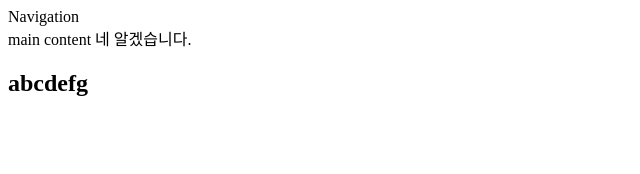
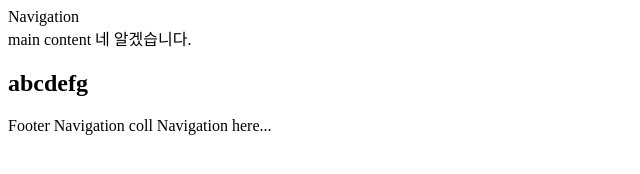
Before and after one commit to msh0108/company-project-1, a plain HTML site: page index.html in a window 1280 px wide. Shown: the whole page, without its empty margins (0-640 px from the left). Drawn offline with Linux system fonts and the light colour scheme.

Commit message:
modify footer

```diff
--- a/index.html
+++ b/index.html
@@ -13,6 +13,9 @@
         네 알겠습니다.
         <h1>abcdefg</h1>
     </section>
-    <footer></footer>
+    <footer>
+        Footer Navigation
+        coll Navigation here...
+    </footer>
 </body>
 </html>
```
